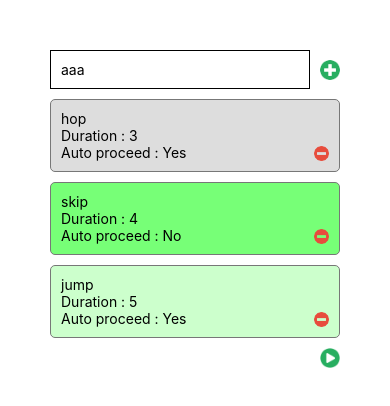
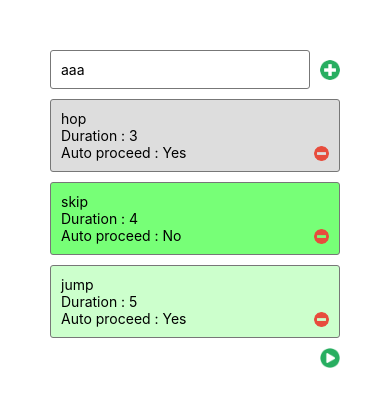
Before and after one commit to jcosmo/interval-training, a React Native app: screen / in a window 390 px wide. Shown: the top 406 px of the page. Built offline with nearby package versions, Linux system fonts and the light colour scheme.

Commit message:
Some appearance stuff

```diff
--- a/components/AddStage.js
+++ b/components/AddStage.js
@@ -33,8 +33,9 @@ const styles = StyleSheet.create({
     marginBottom: 5
   },
   input: {
-    borderColor: 'black',
+    borderColor: '#777',
     borderWidth: 1,
+    borderRadius: 3,
     marginRight: 10,
     padding: 10,
     flexGrow: 2
--- a/components/Stage.js
+++ b/components/Stage.js
@@ -28,7 +28,7 @@ const styles = StyleSheet.create({
     padding: 10,
     borderWidth: 1,
     borderColor: '#777',
-    borderRadius: 5,
+    borderRadius: 3,
     backgroundColor: '#EEE',
   },
 
```
